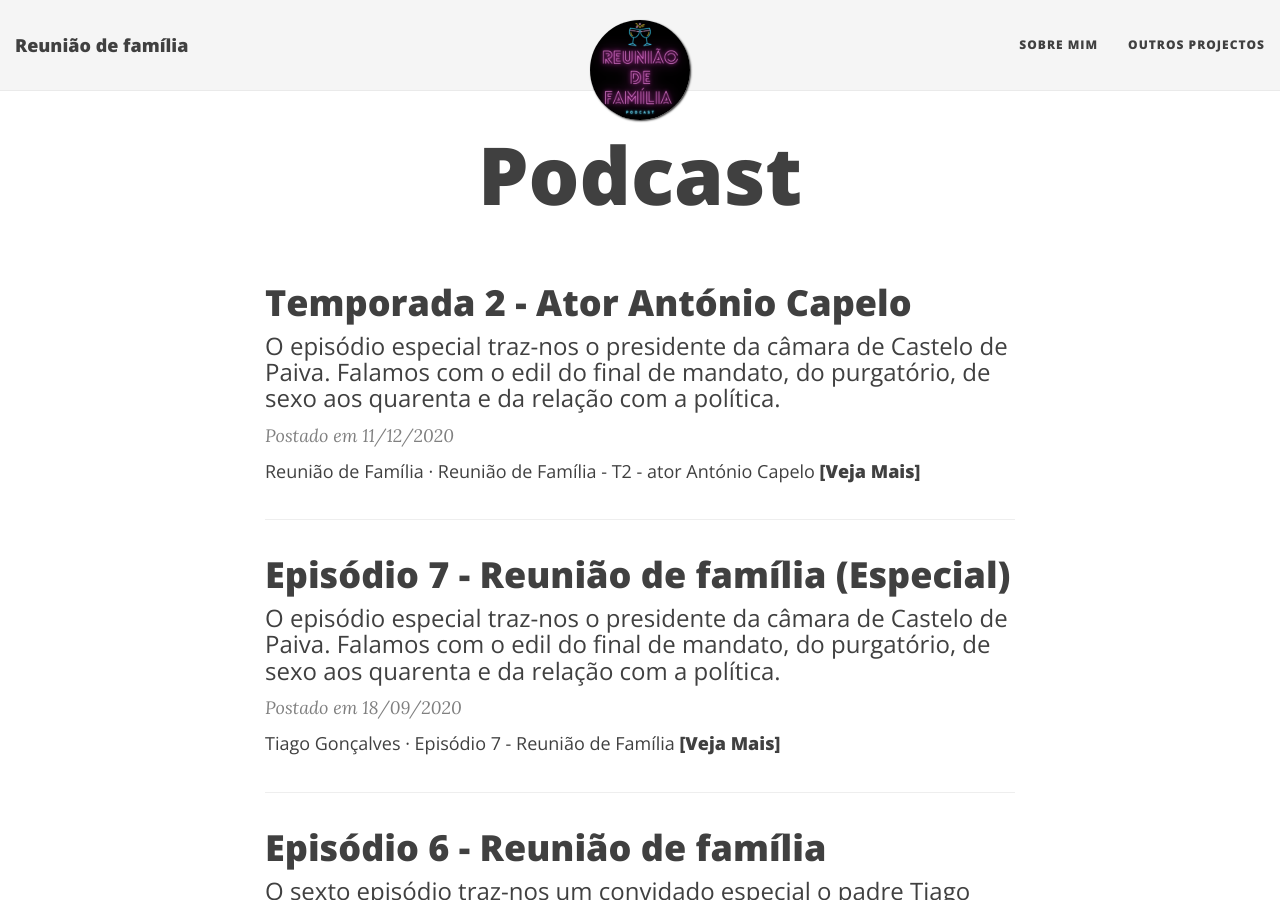
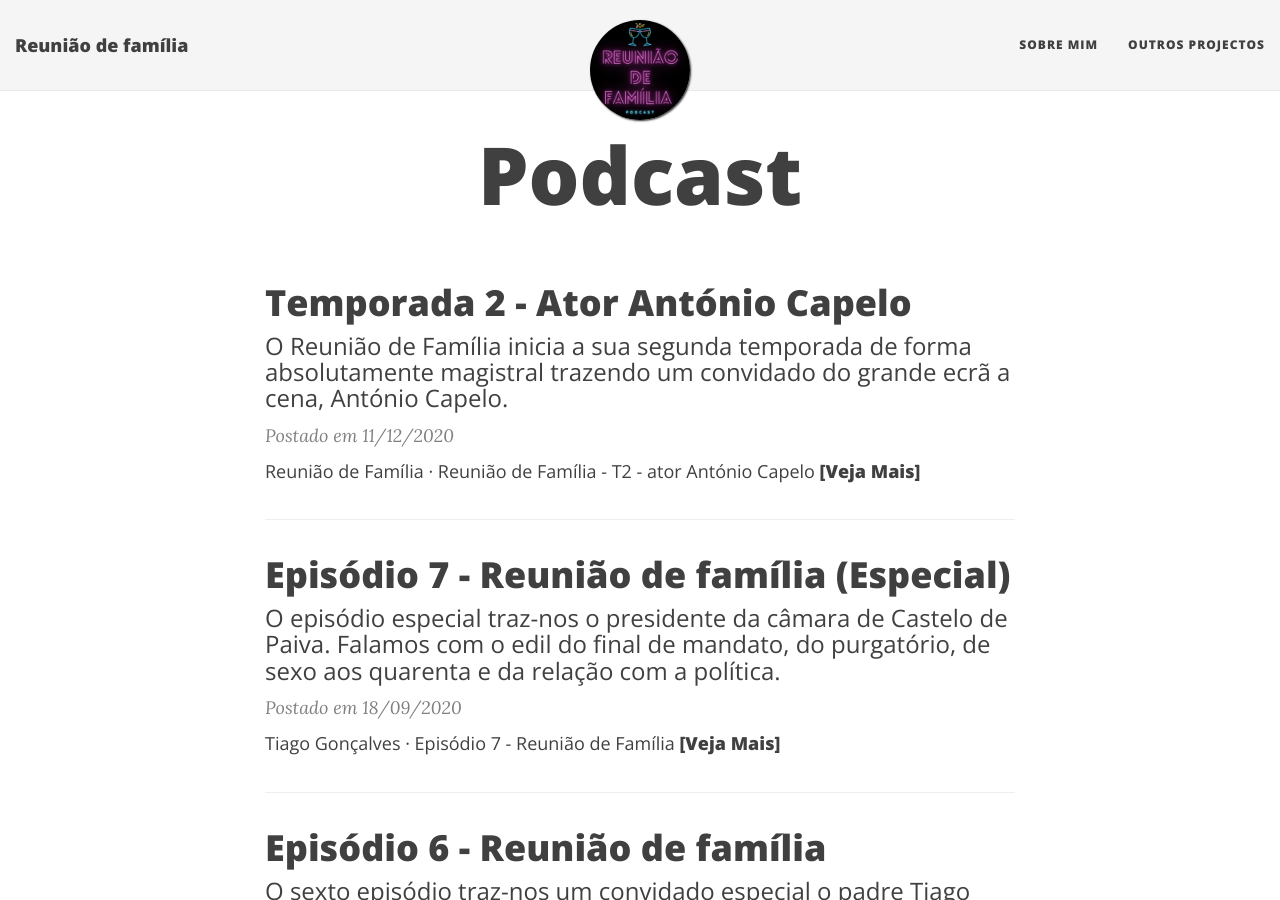
Before and after one commit to tvieiragoncalves/reuniaofamilia, a Jekyll site: the page built from index.html, in a window 1280 px wide and 900 px high. Built offline with Jekyll 4.4.1, drawn with Linux system fonts in a browser that asks for light colours; nearby versions of some CDN libraries; the list of posts is cut into pages by our own code.

Commit message:
descriçao

```diff
--- a/_posts/2020-12-12-T2E01.md
+++ b/_posts/2020-12-12-T2E01.md
@@ -2,7 +2,7 @@
 layout: post
 title: Temporada 2 - Ator António Capelo
 published: true
-subtitle: O episódio especial traz-nos o presidente da câmara de Castelo de Paiva. Falamos com o edil do final de mandato, do purgatório, de sexo aos quarenta e da relação com a política.
+subtitle: O Reunião de Família inicia a sua segunda temporada de forma absolutamente magistral trazendo um convidado do grande ecrã a cena, António Capelo.
 date: '2020-12-11'
 ---
 <iframe width="100%" height="300" scrolling="no" frameborder="no" allow="autoplay" src="https://w.soundcloud.com/player/?url=https%3A//api.soundcloud.com/tracks/945325276&color=%23ff5500&auto_play=false&hide_related=false&show_comments=true&show_user=true&show_reposts=false&show_teaser=true&visual=true"></iframe><div style="font-size: 10px; color: #cccccc;line-break: anywhere;word-break: normal;overflow: hidden;white-space: nowrap;text-overflow: ellipsis; font-family: Interstate,Lucida Grande,Lucida Sans Unicode,Lucida Sans,Garuda,Verdana,Tahoma,sans-serif;font-weight: 100;"><a href="https://soundcloud.com/reuniao-de-familia" title="Reunião de Família" target="_blank" style="color: #cccccc; text-decoration: none;">Reunião de Família</a> · <a href="https://soundcloud.com/reuniao-de-familia/reuniao-de-familia-t2-ator-antonio-capelo" title="Reunião de Família - T2 - ator António Capelo" target="_blank" style="color: #cccccc; text-decoration: none;">Reunião de Família - T2 - ator António Capelo</a></div>
```
